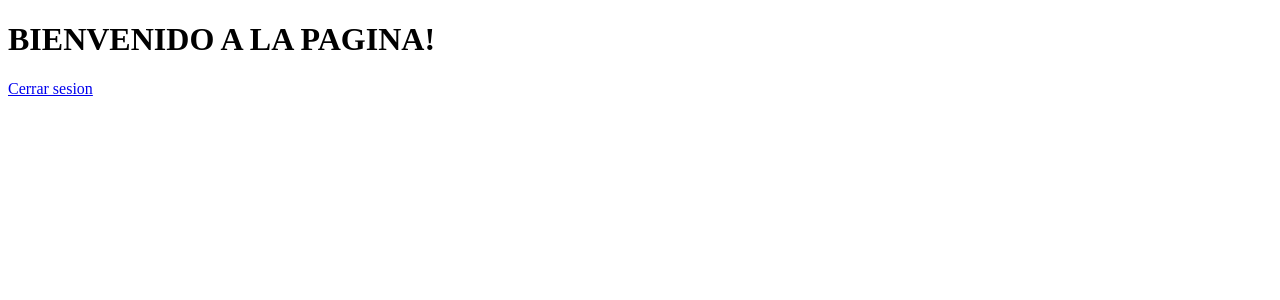
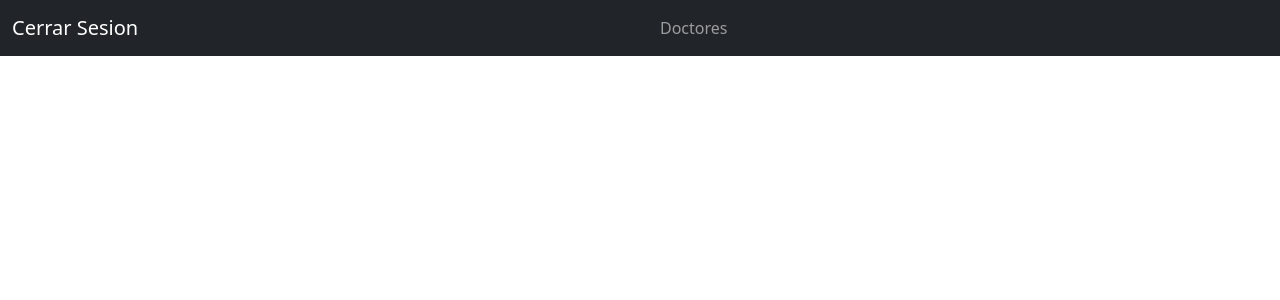
Before and after one commit to esmeralda2121/TP_programacion, a PHP site: page /home.php in a window 1280 px wide. Shown: the top 300 px of the page. Run offline with PHP 8.4, Linux system fonts and the light colour scheme; the visitor is signed in with stand-in values (Sample User, id 1).

Commit message:
commit 4

```diff
--- a/examenP/home.php
+++ b/examenP/home.php
@@ -13,19 +13,43 @@ if (!isset($_SESSION['usuario'])){
     die();
 }
 ?>
-
-
 <!DOCTYPE html>
 <html lang="en">
 <head>
     <meta charset="UTF-8">
     <meta name="viewport" content="width=device-width, initial-scale=1.0">
     <title>HOME</title>
+    <link rel="stylesheet" href="https://cdn.jsdelivr.net/npm/bootstrap@5.3.2/dist/css/bootstrap.min.css">
+
 </head>
 <body>
-    <h1>
-        BIENVENIDO A LA PAGINA!
-    </h1>
-    <a href="php/cerrar_sesion.php">Cerrar sesion</a>
+
+<nav class="navbar navbar-expand-lg navbar-dark bg-dark fixed-top">
+<div class="container-fluid">
+    <a class="navbar-brand" href="php/cerrar_sesion.php">Cerrar Sesion</a>
+  </div>
+    <div class="container-fluid">
+        <button class="navbar-toggler" type="button" data-bs-toggle="collapse" data-bs-target="#navbarNav" aria-controls="navbarNav" aria-expanded="false" aria-label="Toggle navigation">
+            <span class="navbar-toggler-icon"></span>
+        </button>
+        <div class="collapse navbar-collapse" id="navbarNav">
+            <ul class="navbar-nav">
+                <li class="nav-item">
+                    <a class="nav-link" href="#" id="doctor-link">Doctores</a>
+                </li>
+            </ul>
+        </div>
+    </div>
+</nav>
+<script>
+    $(document).ready(function () {
+        $("#doctor-link").click ( function () {
+            $.get("doctores/", function (data) {
+                $("#workspace").html(data);
+            });
+        })
+    });
+</script>
+<script src= https://cdn.jsdelivr.net/npm/bootstrap@5.3.2/dist/js/bootstrap.bundle.min.js></script>
 </body>
 </html>
```
Also changed, not shown: examenP/doctores/doctores.php (added, +11 -0 lines), examenP/images/logobts.jpg (added).
